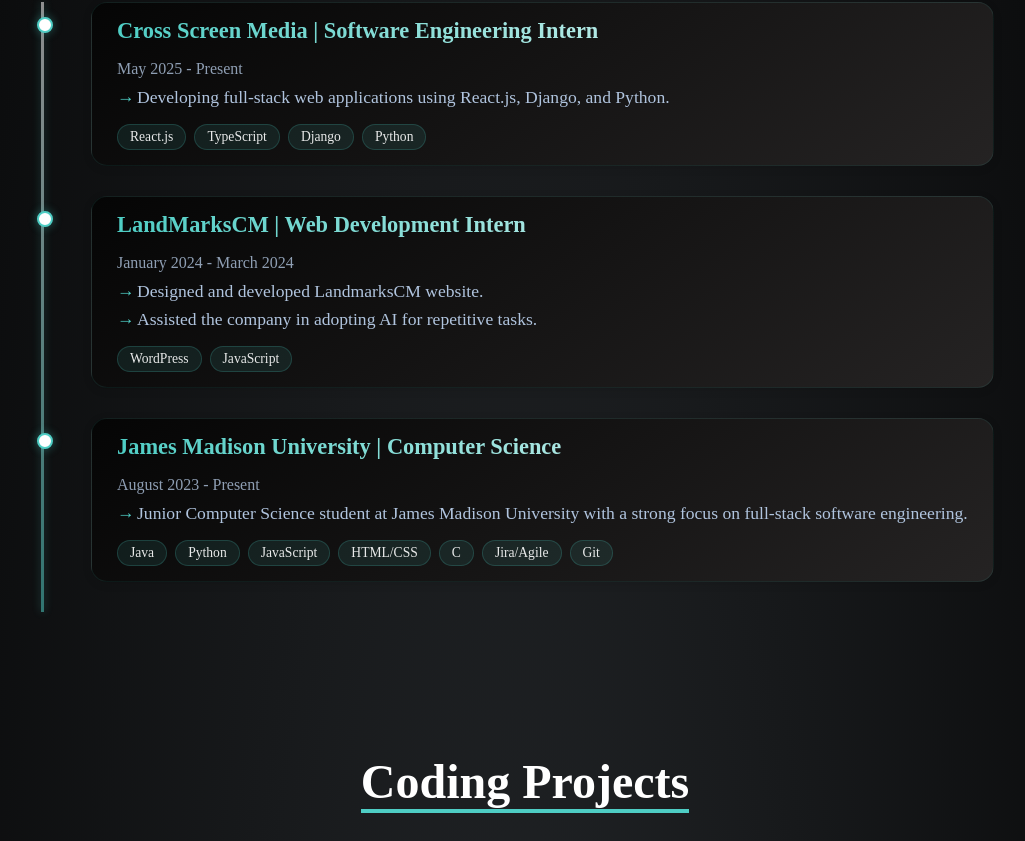
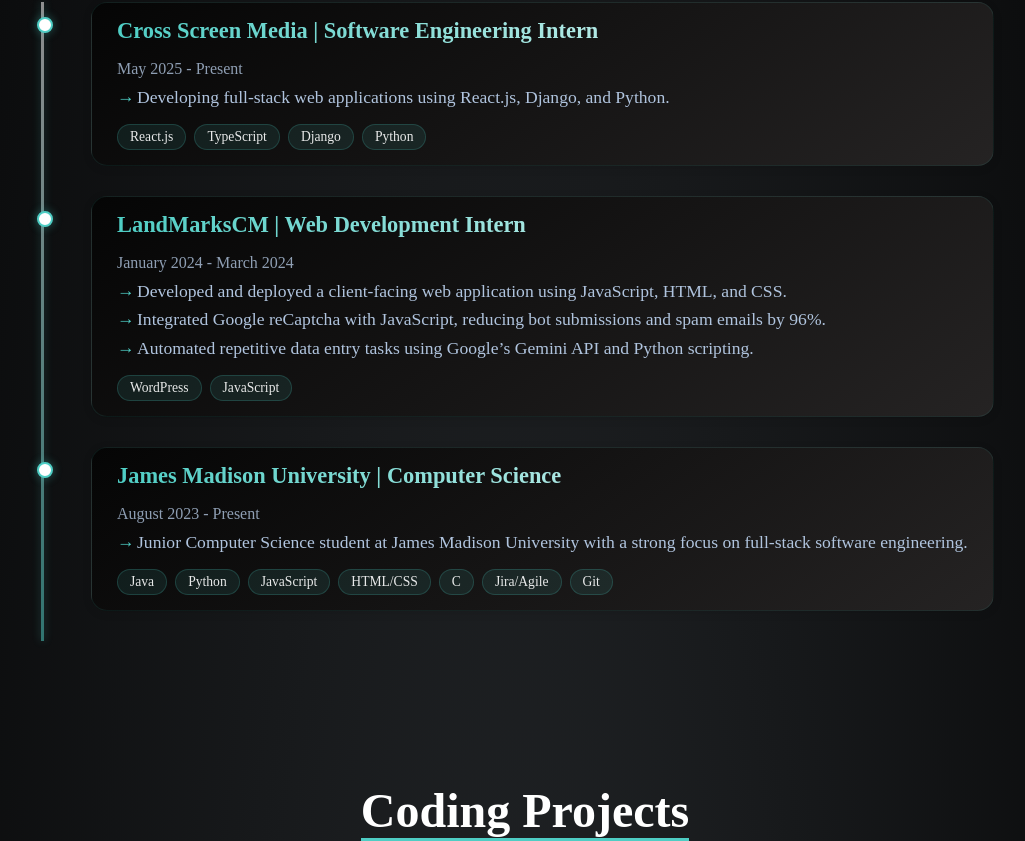
Before and after one commit to MichaelAho1/Portfolio, a React (Vite) app: page / in a window 1280 px wide. Shown: the part 1894-2735 px from the top of the page, without its empty margins (115-1140 px from the left). Built offline with nearby package versions, Linux system fonts and the light colour scheme; no server answers.

Commit message:
Timeline update

```diff
--- a/src/components/timeline/timeline.jsx
+++ b/src/components/timeline/timeline.jsx
@@ -30,8 +30,9 @@
             <h3>LandMarksCM | Web Development Intern</h3>
             <p className="timeline-time">January 2024 - March 2024</p>
             <ul>
-              <li>Designed and developed LandmarksCM website.</li>
-              <li>Assisted the company in adopting AI for repetitive tasks.</li>
+              <li>Developed and deployed a client-facing web application using JavaScript, HTML, and CSS.</li>
+              <li>Integrated Google reCaptcha with JavaScript, reducing bot submissions and spam emails by 96%.</li>
+              <li>Automated repetitive data entry tasks using Google’s Gemini API and Python scripting.</li>
             </ul>
             <div className="timeline-tech">
             <span>WordPress</span>
```
